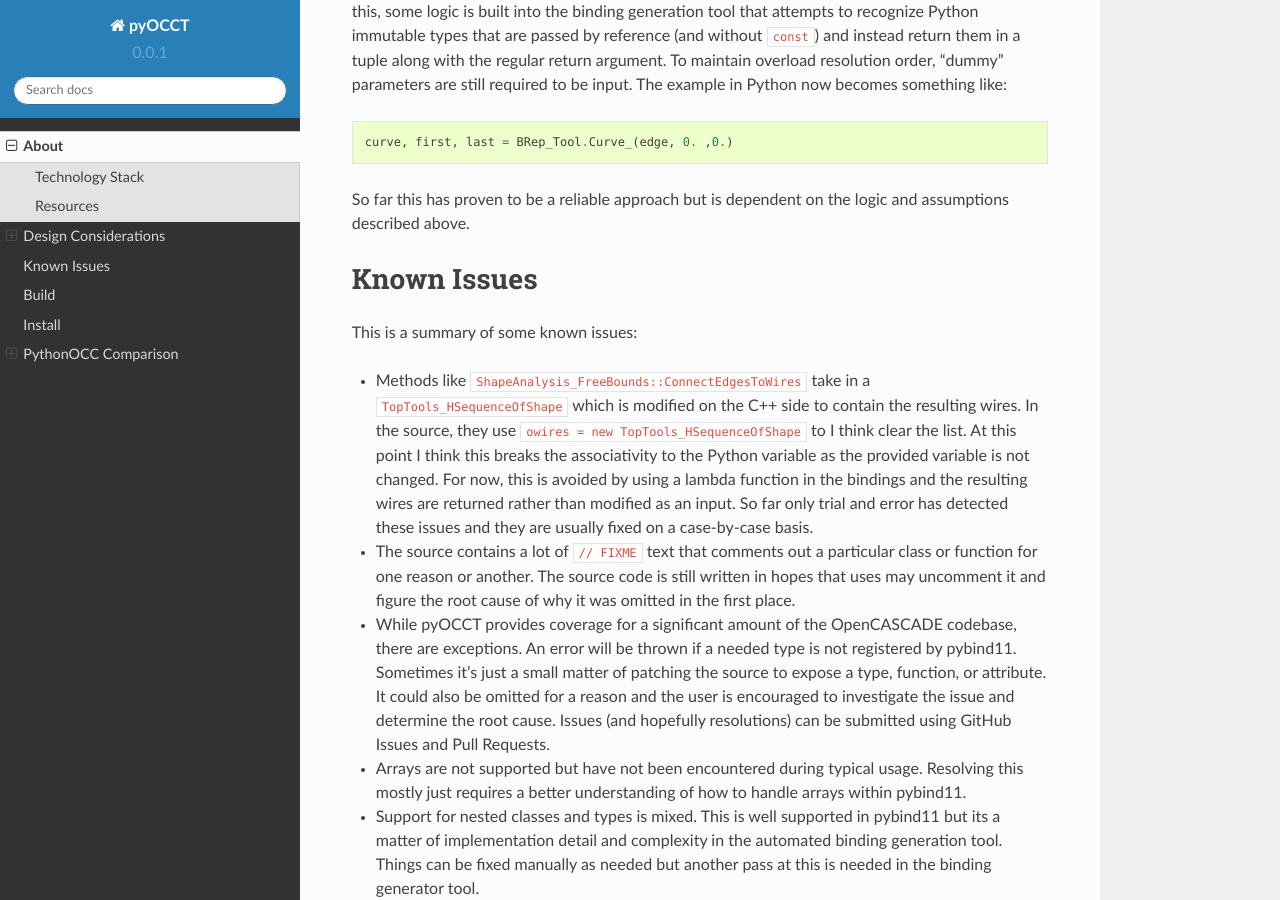
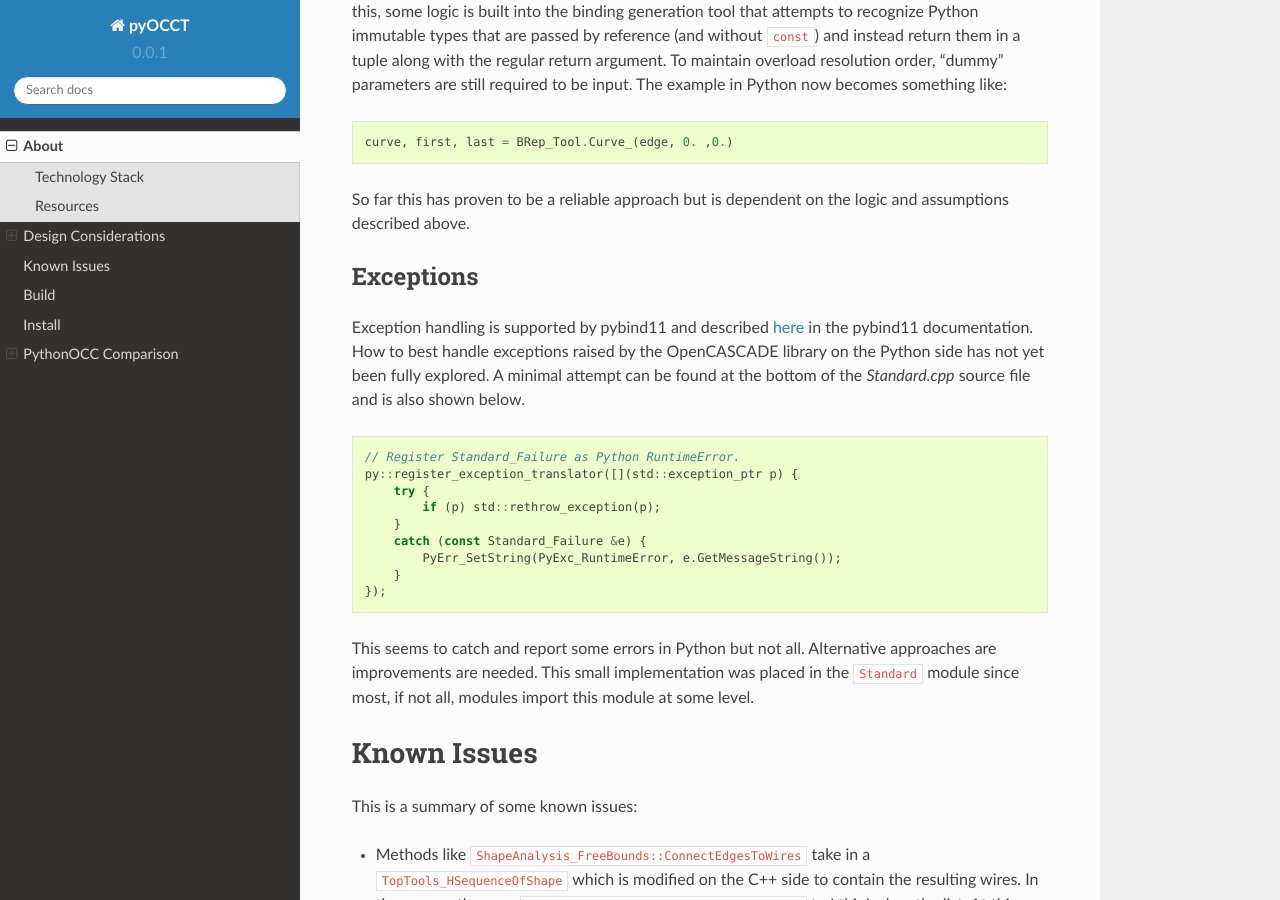
Before and after one commit to trelau/pyOCCT, a Sphinx documentation site: the page built from docs/source/main.rst, in a window 1280 px wide and 900 px high, scrolled down 4677 px. Built offline with Sphinx 7.4.7 and the Read the Docs theme 2.0.0, drawn with Linux system fonts in a browser that asks for light colours.

Commit message:
Updated docs with note about exceptions

```diff
--- a/docs/source/main.rst
+++ b/docs/source/main.rst
@@ -246,6 +246,31 @@ still required to be input. The example in Python now becomes something like:
 So far this has proven to be a reliable approach but is dependent on the logic
 and assumptions described above.
 
+Exceptions
+----------
+Exception handling is supported by pybind11 and described `here <http://pybind11.readthedocs.io/en/stable/advanced/exceptions.html>`_
+in the pybind11 documentation. How to best handle exceptions raised by the
+OpenCASCADE library on the Python side has not yet been fully explored. A
+minimal attempt can be found at the bottom of the *Standard.cpp* source file
+and is also shown below.
+
+.. code-block:: cpp
+
+    // Register Standard_Failure as Python RuntimeError.
+    py::register_exception_translator([](std::exception_ptr p) {
+        try {
+            if (p) std::rethrow_exception(p);
+        }
+        catch (const Standard_Failure &e) {
+            PyErr_SetString(PyExc_RuntimeError, e.GetMessageString());
+        }
+    });
+
+This seems to catch and report some errors in Python but not all. Alternative
+approaches are improvements are needed. This small implementation was placed
+in the ``Standard`` module since most, if not all, modules import this module
+at some level.
+
 Known Issues
 ============
 This is a summary of some known issues:
```
Also changed, not shown: README.md (+3 -0 lines).
